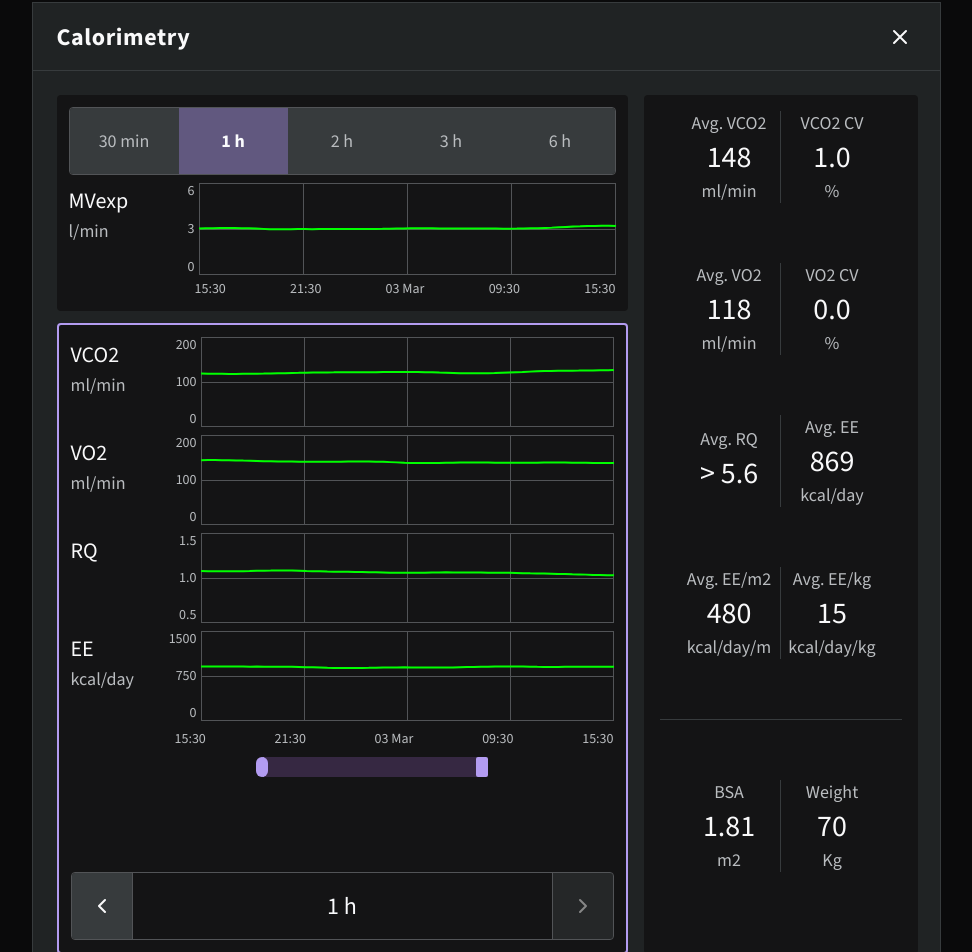
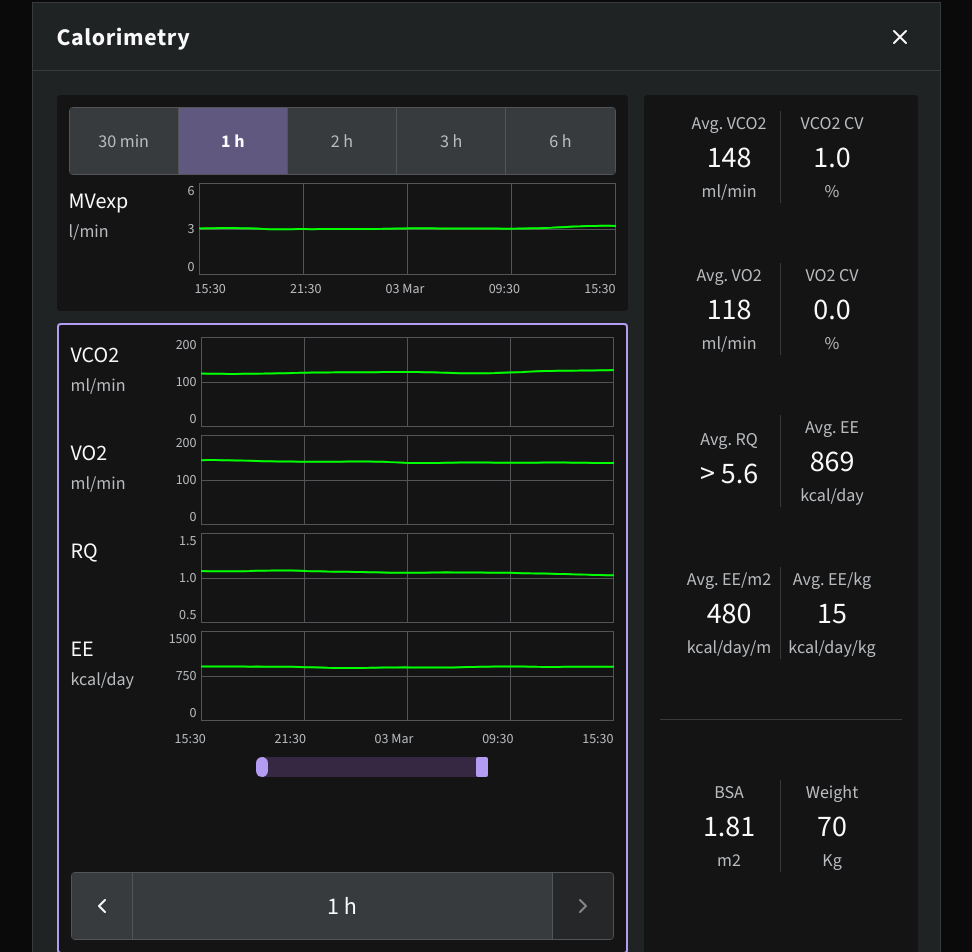
Before and after one commit to kevinhsu525/calorimetry-prototype, a React (Vite) app: page / in a window 1280 px wide. Shown: the part 18-970 px from the top of the page, without its empty margins (154-1126 px from the left). Built offline with nearby package versions, Linux system fonts and the light colour scheme; the HTML template or start-up script is replaced by a standard one.

Commit message:
style: add dividers to TimeRangeButtons and unify Spinbox background
- TimeRangeButtons: add 1px #525457 left border between buttons
- Spinbox: middle display area uses same bg-[#373b3d] as side buttons

```diff
--- a/src/components/Spinbox.tsx
+++ b/src/components/Spinbox.tsx
@@ -47,7 +47,7 @@ const Spinbox: React.FC<SpinboxProps> = ({ value, maxValue, onChange }) => {
         </button>
 
         {/* Value display */}
-        <div className="flex-1 flex items-center justify-center h-[66px] border-x border-[#525457] px-2">
+        <div className="flex-1 flex items-center justify-center h-[66px] border-x border-[#525457] px-2 bg-[#373b3d]">
           <span className="text-[#fafbfd] text-2xl text-center whitespace-nowrap">
             {formatValue(value)}
           </span>
--- a/src/components/TimeRangeButtons.tsx
+++ b/src/components/TimeRangeButtons.tsx
@@ -10,7 +10,7 @@ const timeRangeOptions = ['30 min', '1 h', '2 h', '3 h', '6 h'];
 const TimeRangeButtons: React.FC<TimeRangeButtonsProps> = ({ value, onChange }) => {
   return (
     <div className="flex rounded overflow-hidden border border-[#525457] shrink-0">
-      {timeRangeOptions.map((option) => (
+      {timeRangeOptions.map((option, index) => (
         <button
           key={option}
           onClick={() => onChange(option)}
@@ -18,7 +18,8 @@ const TimeRangeButtons: React.FC<TimeRangeButtonsProps> = ({ value, onChange })
             ${value === option
               ? 'bg-[#61587f] text-[#fafbfd] font-bold'
               : 'bg-[#373b3d] text-[#babdc0] hover:bg-[#4a4e50]'
-            }`}
+            }
+            ${index > 0 ? 'border-l border-[#525457]' : ''}`}
         >
           {option}
         </button>
```
